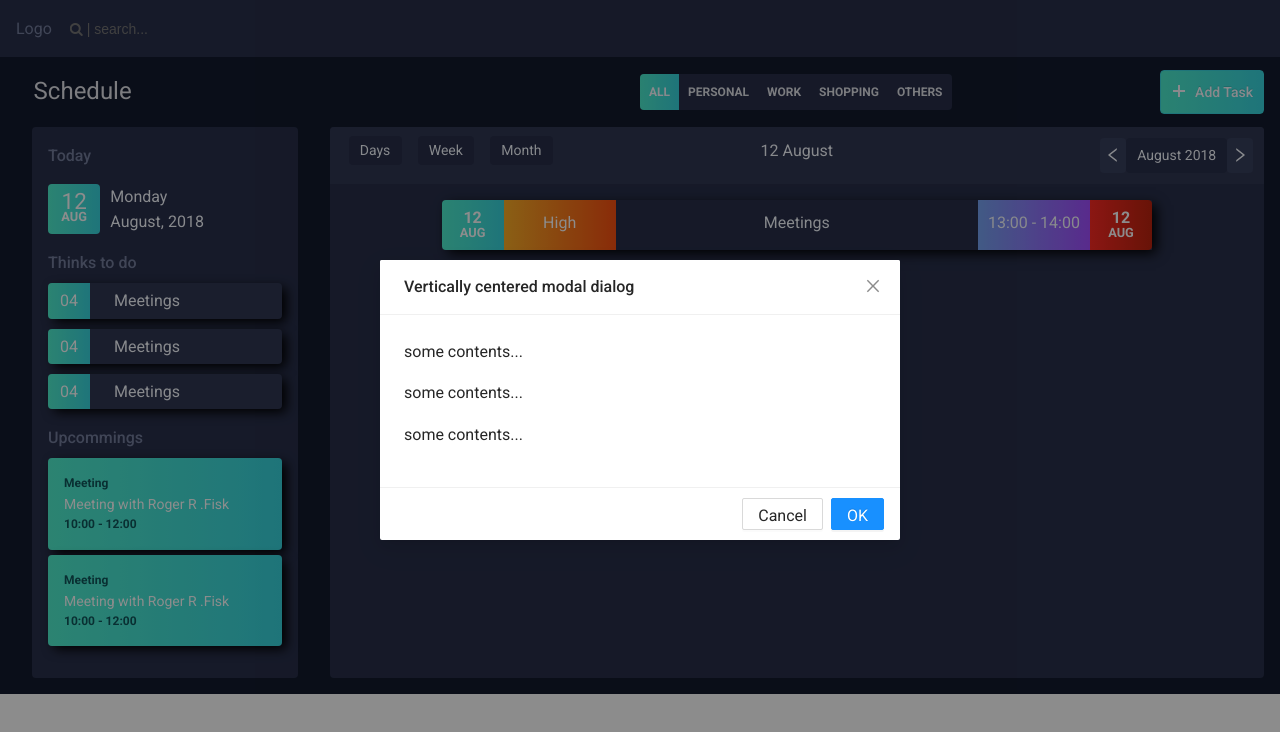
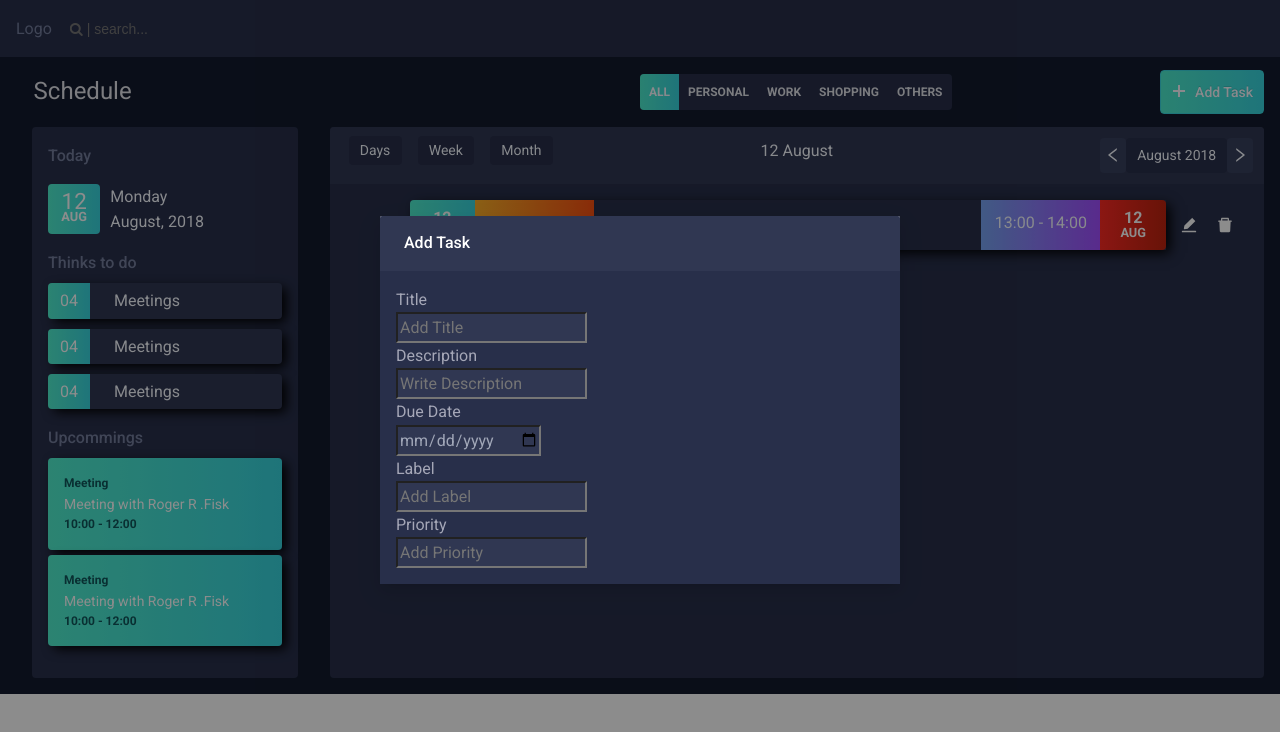
Before and after one commit to wildcod/hackerEarth_Hackathon, a React (Create React App) app in the folder webapp/: page / in a window 1280 px wide. Both pictures are taken after a click on the button "Add Task". Shown: the top 732 px of the page. Built offline with nearby package versions, Linux system fonts and the light colour scheme.

Commit message:
WIP add task section

```diff
--- a/webapp/src/components/main-section/MainSection.scss
+++ b/webapp/src/components/main-section/MainSection.scss
@@ -1,6 +1,6 @@
 .todo-main-section {
   flex: 4;
-  background: #282F4A;
+  background: #282f4a;
   margin: 0 1rem 1rem 1rem;
   border-radius: 4px;
 
@@ -13,7 +13,7 @@
     display: flex;
 
     > div {
-      color: #F6F9FF;
+      color: #f6f9ff;
     }
 
     > .left-col {
@@ -21,7 +21,7 @@
 
       > span {
         padding: 0.4rem 0.7rem;
-        background: #282F4A;
+        background: #282f4a;
         margin: 0 0.5rem;
         border-radius: 4px;
         font-size: 14px;
@@ -40,30 +40,34 @@
 
       > span {
         padding: 0.4rem 0.7rem;
-        background: #282F4A;
+        background: #282f4a;
         border-radius: 4px;
         font-size: 14px;
       }
 
       .arrow {
-        background: #363F5C;
+        background: #363f5c;
         padding: 0.6rem 0.3rem;
       }
     }
   }
 
   > .task-list-container {
-    padding: 1rem 7rem;
+    padding: 1rem 1rem 1rem 5rem;
+    > .wrapper {
+      display: flex;
+      > .item {
+        flex: 1;
+        display: flex;
+        color: #f6f9ff;
+        box-shadow: 5px 4px 12px -1px rgba(0, 0, 0, 1);
+        cursor: pointer;
 
-    > .item {
-      display: flex;
-      color: #F6F9FF;
-      box-shadow: 5px 4px 12px -1px rgba(0,0,0,1);
-      cursor: pointer;
         > div {
           padding: 10px 6px;
           text-align: center;
         }
+
         > .date {
           display: flex;
           line-height: 15px;
@@ -72,7 +76,7 @@
           font-size: 12px;
           color: #ffffff;
           border-radius: 4px 0 0 4px;
-        background: linear-gradient(to right, #4FEECE, #38D4DD);
+          background: linear-gradient(to right, #4feece, #38d4dd);
           //border-radius: 4px;
           > span:nth-child(1) {
             font-size: 1rem;
@@ -88,7 +92,7 @@
         > .priority {
           flex: 2;
           color: white;
-        background: linear-gradient(to right, #FBAE27, #F95011);
+          background: linear-gradient(to right, #fbae27, #f95011);
         }
 
         > .title {
@@ -97,14 +101,24 @@
 
         > .time {
           flex: 2;
-        background: linear-gradient(to right, #77A4F2, #A14DFF);
+          background: linear-gradient(to right, #77a4f2, #a14dff);
         }
 
         > .end-date {
           flex: 1;
-        background: linear-gradient(to right, #FC2922, #BD230E);
+          background: linear-gradient(to right, #fc2922, #bd230e);
           border-radius: 0 4px 4px 0;
+        }
+      }
+
+      > .action {
+        margin: auto 5px;
+        > span {
+          color: #ffffff;
+          cursor: pointer;
+          margin: 10px;
         }
       }
     }
   }
+}
--- a/webapp/src/components/main-section/MainSection.tsx
+++ b/webapp/src/components/main-section/MainSection.tsx
@@ -1,6 +1,11 @@
 import React from 'react';
 import './MainSection.scss';
-import { RightOutlined, LeftOutlined } from '@ant-design/icons';
+import {
+  RightOutlined,
+  LeftOutlined,
+  EditFilled,
+  DeleteFilled
+} from '@ant-design/icons';
 
 const MainSection = () => {
   return (
@@ -19,6 +24,7 @@ const MainSection = () => {
         </div>
       </div>
       <div className="task-list-container">
+        <div className="wrapper">
           <div className="item">
             <div className="date">
               <span>12</span>
@@ -32,6 +38,11 @@ const MainSection = () => {
               <span>AUG</span>
             </div>
           </div>
+          <div className="action">
+            <EditFilled />
+            <DeleteFilled />
+          </div>
+        </div>
       </div>
     </div>
   );
--- a/webapp/src/components/sub-header/SubHeader.scss
+++ b/webapp/src/components/sub-header/SubHeader.scss
@@ -61,3 +61,33 @@
     }
   }
 }
+
+.ant-modal-content {
+  > .ant-modal-header {
+    background: #303752;
+    border-color: #303752;
+    > .ant-modal-title {
+      color: #ffffff;
+    }
+  }
+  > .ant-modal-body {
+    background: #282f4a;
+    padding: 0;
+    color: #ffffff;
+    > .form-container {
+      padding: 1rem;
+      display: flex;
+      flex-direction: column;
+      > form {
+        > label {
+          display: block;
+          color: #a5a7b7;
+        }
+        > input {
+          background: #303752;
+          color: #a1a7b8;
+        }
+      }
+    }
+  }
+}
--- a/webapp/src/components/sub-header/SubHeader.tsx
+++ b/webapp/src/components/sub-header/SubHeader.tsx
@@ -27,14 +27,31 @@ const SubHeader = () => {
           <PlusOutlined /> Add Task
         </Button>
         <Modal
-          title="Vertically centered modal dialog"
+          title="Add Task"
           centered
+          closable={false}
+          footer={null}
           visible={isModalOpen}
           onOk={() => setIsModalOpen(false)}
           onCancel={() => setIsModalOpen(false)}>
-          <p>some contents...</p>
-          <p>some contents...</p>
-          <p>some contents...</p>
+          <div className="form-container">
+            <form>
+              <label htmlFor="title">Title</label>
+              <input type="text" name="title" placeholder="Add Title" />
+              <label htmlFor="description">Description</label>
+              <input
+                type="text"
+                name="description"
+                placeholder="Write Description"
+              />
+              <label htmlFor="due_date">Due Date</label>
+              <input type="date" name="due_date" />
+              <label htmlFor="label">Label</label>
+              <input type="text" name="label" placeholder="Add Label" />
+              <label htmlFor="priority">Priority</label>
+              <input type="text" name="priority" placeholder="Add Priority" />
+            </form>
+          </div>
         </Modal>
       </div>
     </div>
```
Lines whose indentation alone changed are shown as unchanged.
